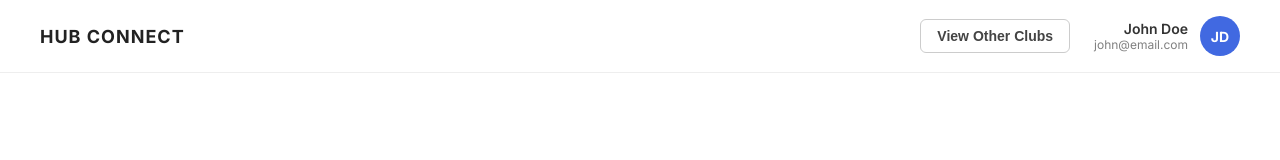
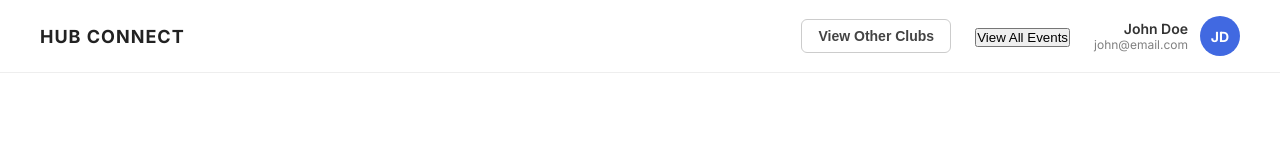
Before and after one commit to banjworst/HUBCONNECT, a plain HTML site: page index.html in a window 1280 px wide. Drawn offline with Linux system fonts and the light colour scheme.

Commit message:
Added index.html button that goes to all events

```diff
--- a/index.html
+++ b/index.html
@@ -19,6 +19,11 @@
                     View Other Clubs
                 </button>
 
+                <a href="events.html">
+                    <button class-"view-events-btn">View All Events</button>
+                </a>
+
+
                 <a href="/profile" class="user-profile">
                     <div class="user-info">
                         <p class="user-name">John Doe</p>
```
